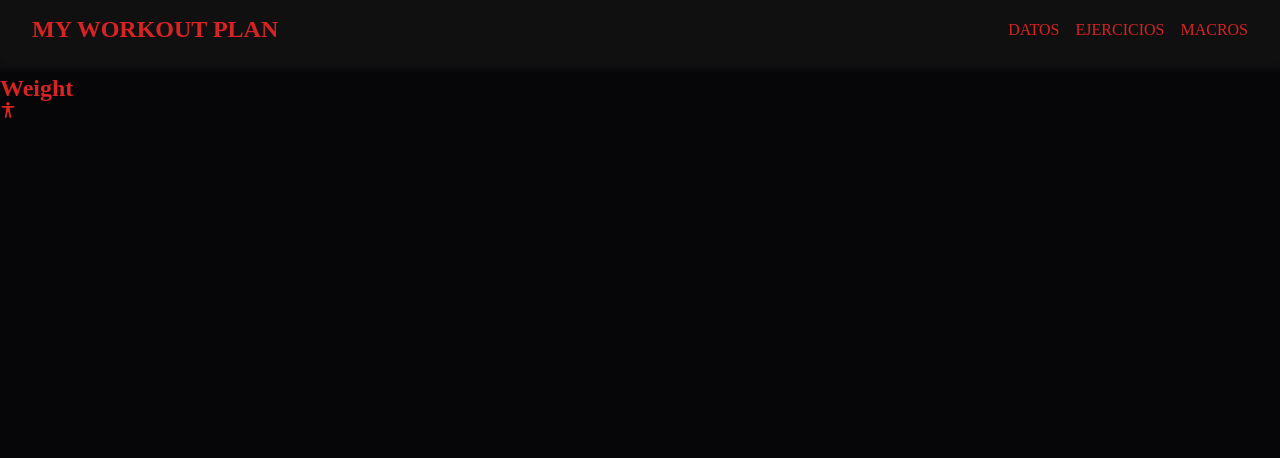
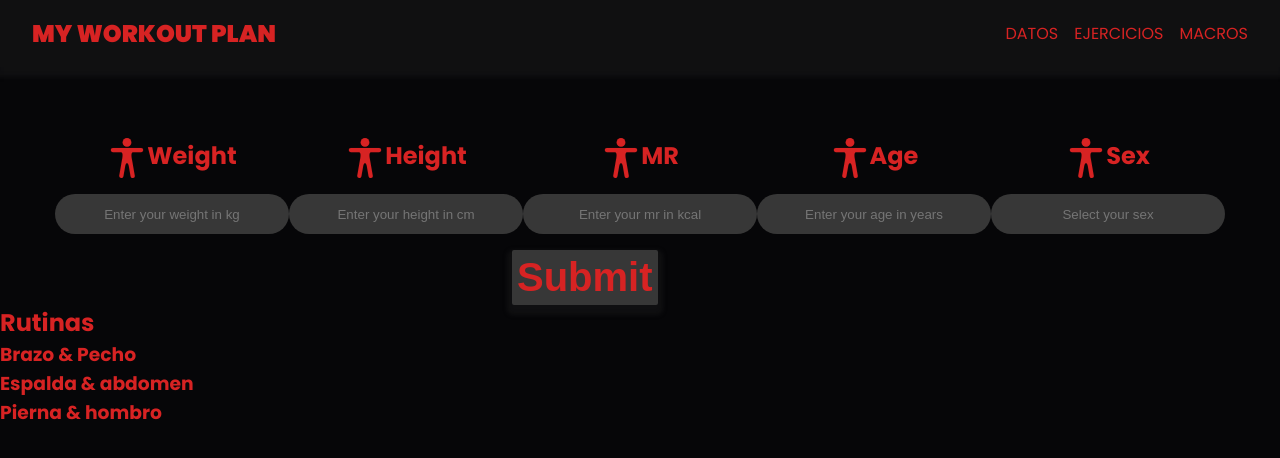
Before and after one commit to Abzazuet/WorkOut, a plain HTML site: page index.html in a window 1280 px wide. Drawn offline with nearby package versions, Linux system fonts and the light colour scheme.

Commit message:
Data completed
Also started routine section

```diff
--- a/assets/css/style.css
+++ b/assets/css/style.css
@@ -1,8 +1,15 @@
+@import url("https://fonts.googleapis.com/css2?family=Poppins:wght@400;700;900&display=swap");
 :root {
   --bg-color-1: #060608;
-  --bg-color-2: rgba(55,55,55,.2);
+  --bg-color-2: rgba(55, 55, 55, 0.2);
+  --bg-color-3: rgba(55, 55, 55, 1);
   --primary-color: #d72323;
   --secondary-color: #11b779;
+  --font-family: "Poppins", sans-serif;
+  --light-font: 400;
+  --regular-font: 700;
+  --bold-font: 900;
+  --transition: 0.3s;
 }
 html {
   scroll-behavior: smooth;
@@ -23,11 +30,20 @@ a {
 }
 a:hover {
   text-decoration: none;
-  color: rgba(106, 106, 235, 0.5);
+  color: var(--secondary-color);
 }
 body {
   background-color: var(--bg-color-1);
   color: var(--primary-color);
+  font-family: var(--font-family);
+}
+input[type="number"] {
+  -moz-appearance: textfield;
+}
+input::-webkit-outer-spin-button,
+input::-webkit-inner-spin-button {
+  -webkit-appearance: none;
+  margin: 0;
 }
 /*NAVEGACION*/
 nav {
@@ -44,21 +60,24 @@ nav {
   padding: 1rem 2rem;
   box-shadow: 0px 5px 5px 5px var(--bg-color-2);
   margin-bottom: 1rem;
+  font-size: var(--light-font);
 }
-nav h1{
+nav h1 {
   margin-right: 1rem;
   align-self: center;
+  font-weight: var(--bold-font);
 }
-.navigation{
+.navigation {
   display: flex;
   flex-direction: row;
   gap: 1rem;
   justify-content: end;
 }
-.link{
+.link {
   border-radius: 5px;
+  font-weight: var(--light-font);
 }
-.burger-menu{
+.burger-menu {
   background-color: var(--bg-color-2);
   color: var(--primary-color);
   font-size: 2rem;
@@ -66,32 +85,84 @@ nav h1{
   cursor: pointer;
   display: none;
 }
-@media (max-width: 480px){
-    nav{
+/*DATOS*/
+.cont-datos {
+  display: grid;
+  grid-template-columns: repeat(auto-fit, minmax(150px, 1fr));
+  margin: 55px;
+  margin-bottom: 1rem;
+}
+.dato {
+  display: flex;
+  flex-direction: column;
+  align-items: center;
+}
+.titulo {
+  display: flex;
+  flex-direction: row;
+  padding: 1rem;
+  align-items: flex-start;
+  align-content: center;
+}
+.icon {
+  font-weight: var(--regular-font);
+  font-size: 40px;
+
+}
+.input {
+  background-color: var(--bg-color-3);
+  border: none;
+  color: white;
+  border-radius: 2rem;
+  text-align: center;
+  width: 100%;
+  height: 5vh;
+}
+.boton{
+    display: flex;
+    align-items: center;
+    margin-left: 40%
+}
+.submit-btn{
+    font-size: 40px;
+    background-color: var(--bg-color-3);
+    color: var(--primary-color);
+    border: none;
+    border-radius: 2px;
+    font-weight: var(--bold-font);
+    box-shadow: 0px 5px 5px 5px var(--bg-color-2);
+    cursor: pointer;
+    padding: 5px;
+    transition: var(--transition);
+}
+.submit-btn:hover{
+    color: var(--secondary-color);
+    font-size: 50px;
+}
+
+@media (max-width: 480px) {
+  nav {
     flex-direction: row;
     align-items: center;
   }
-    nav h1{
-        font-size: 15px;
-    }
-    nav ul{
+  nav ul {
     position: fixed;
-
-        top: 100px;
+    top: 80px;
     left: 40%;
-        transform: translateX(300%);
+    transform: translateX(400%);
     transition: transform 0.5s ease-in;
   }
-    .navigation{
+  .navigation {
     display: flex;
     flex-direction: column;
-        background-color: var(--bg-color-2);
-        box-shadow: 0px 15px 15px 15px var(--bg-color-2);
+    background-color: var(--bg-color-3);
+    box-shadow: 0px 15px 15px 15px var(--bg-color-3);
+    border-radius: 5px;
   }
   nav ul.show {
     transform: translateX(0);
   }
-    .burger-menu{
+  .burger-menu {
     display: block;
     background-color: transparent;
   }
--- a/index.html
+++ b/index.html
@@ -22,18 +22,102 @@
     </nav>
     <!--DATOS PERSONA-->
     <section id="datos">
-      <div class="cont-datos">
-        <div class="dato">
-          <div class="titulo">
-            <h2>Weight</h2>
-            <ion-icon name="body" class="icon"></ion-icon>
+      <form action="https://formspree.io/f/xjvjdbyv" method="POST">
+        <div class="cont-datos">
+          <div class="dato">
+            <label class="titulo" for="weight">
+              <ion-icon name="body" class="icon"></ion-icon>
+              <h2>Weight</h2>
+            </label>
+            <input
+              placeholder="Enter your weight in kg"
+              name="weight"
+              type="number"
+              id="weight"
+              class="input"
+              required
+            />
+          </div>
+          <div class="dato">
+            <label class="titulo" for="height">
+              <ion-icon name="body" class="icon"></ion-icon>
+              <h2>Height</h2>
+            </label>
+            <input
+              placeholder="Enter your height in cm"
+              name="height"
+              type="number"
+              id="height"
+              class="input"
+              required
+            />
+          </div>
+          <div class="dato">
+            <label class="titulo" for="mr">
+              <ion-icon name="body" class="icon"></ion-icon>
+              <h2>MR</h2>
+            </label>
+            <input
+              placeholder="Enter your mr in kcal"
+              name="mr"
+              type="number"
+              id="mr"
+              class="input"
+            />
+          </div>
+          <div class="dato">
+            <label class="titulo" for="age">
+              <ion-icon name="body" class="icon"></ion-icon>
+              <h2>Age</h2>
+            </label>
+            <input
+              placeholder="Enter your age in years"
+              name="age"
+              type="number"
+              id="age"
+              class="input"
+              required
+            />
+          </div>
+          <div class="dato">
+            <label class="titulo" for="sex">
+              <ion-icon name="body" class="icon"></ion-icon>
+              <h2>Sex</h2>
+            </label>
+            <input
+              placeholder="Select your sex"
+              name="sex"
+              type="number"
+              id="sex"
+              class="input"
+              required
+            />
           </div>
         </div>
-      </div>
+        <div class="boton">
+          <input
+            type="submit"
+            value="Submit"
+            id="submit-btn"
+            class="submit-btn"
+          />
+        </div>
+      </form>
     </section>
-
     <!--EJERCICIOS-->
     <section id="ejercicios"></section>
+    <div class="cont-ejercicios">
+        <h2>Rutinas</h2>
+        <div>
+            <h3>Brazo & Pecho</h3>
+        </div>
+        <div>
+            <h3>Espalda & abdomen</h3>
+        </div>
+        <div>
+            <h3>Pierna & hombro</h3>
+        </div>
+    </div>
     <!--MACROS-->
     <section id="macros"></section>
     <!--WEBSITE-->
```
Lines whose indentation alone changed are shown as unchanged.
